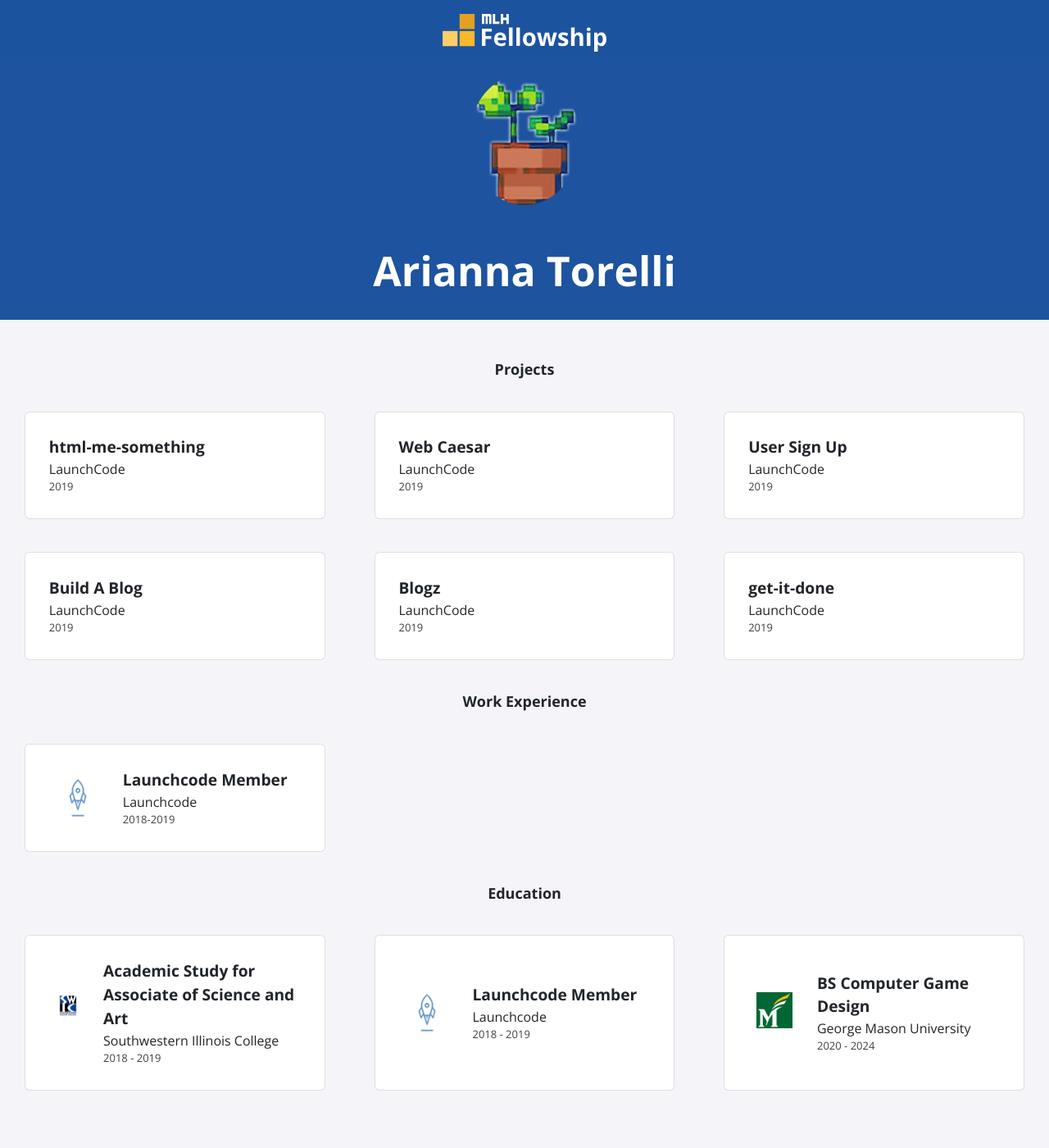
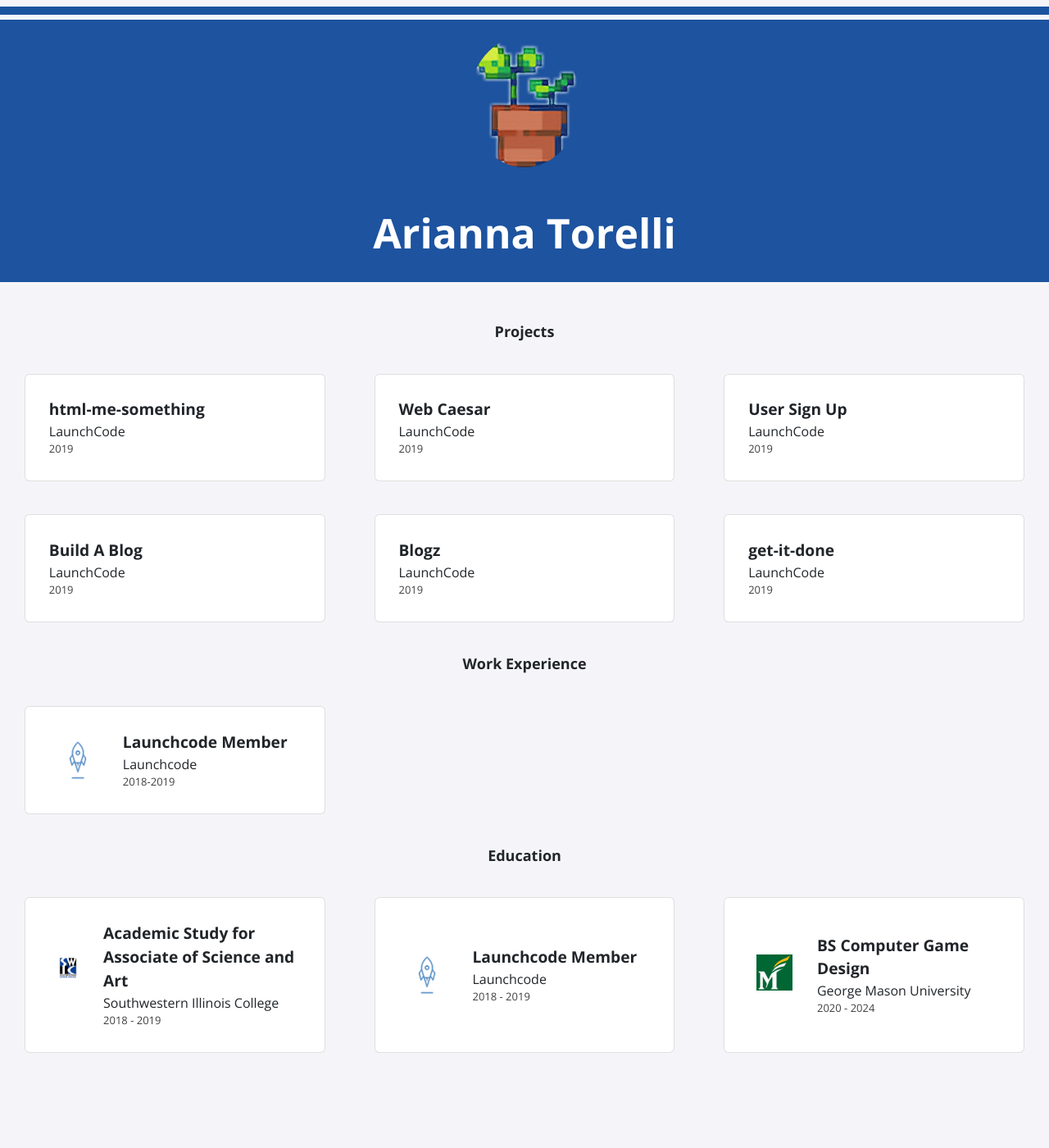
Before and after one commit to arit007/arit007.github.io, a Jekyll site: the page built from index.html, in a window 1280 px wide. Shown: the whole page at 82% size. Built offline with Jekyll 4.4.1, drawn with Linux system fonts in a browser that asks for light colours; nearby versions of some CDN libraries; after the commit the page ends 1354 px from its top, so only the background shows below that.

Commit message:
Update navbar.html

```diff
--- a/_includes/navbar.html
+++ b/_includes/navbar.html
@@ -1,9 +1,7 @@
 <header class="nav-bar">
     <div class="nav-content">
         <a href="{{ '/' | relative_url }}">
-            <div class="nav-logo">
-                <img src="./assets/img/logo.svg" />
-            </div>
+
         </a>
 
     </div>
```
